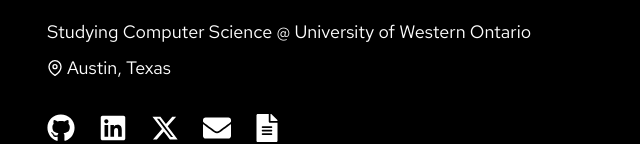
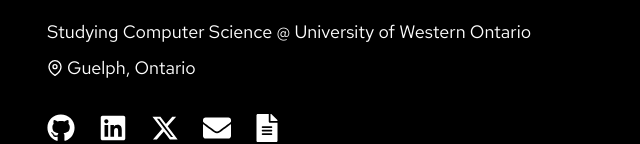
Before and after one commit to issarmank/issarmanknojiya, a Next.js app in the folder portfolio/: page / in a window 1280 px wide. Shown: the part 366-510 px from the top of the page, without its empty margins (89-729 px from the left). Built offline with nearby package versions, Linux system fonts and the light colour scheme.

Commit message:
update hero section content

```diff
--- a/portfolio/components/Hero.tsx
+++ b/portfolio/components/Hero.tsx
@@ -27,7 +27,7 @@ const Hero: React.FC = () => {
                     <br />
                     <span className="flex items-center justify-start mt-2">
                         <FiMapPin className="mr-1" size={16} />
-                        Austin, Texas
+                        Guelph, Ontario
                     </span>
                 </p>
                 <div className="flex justify-start space-x-4 sm:space-x-6 mb-6 sm:mb-8">
```
